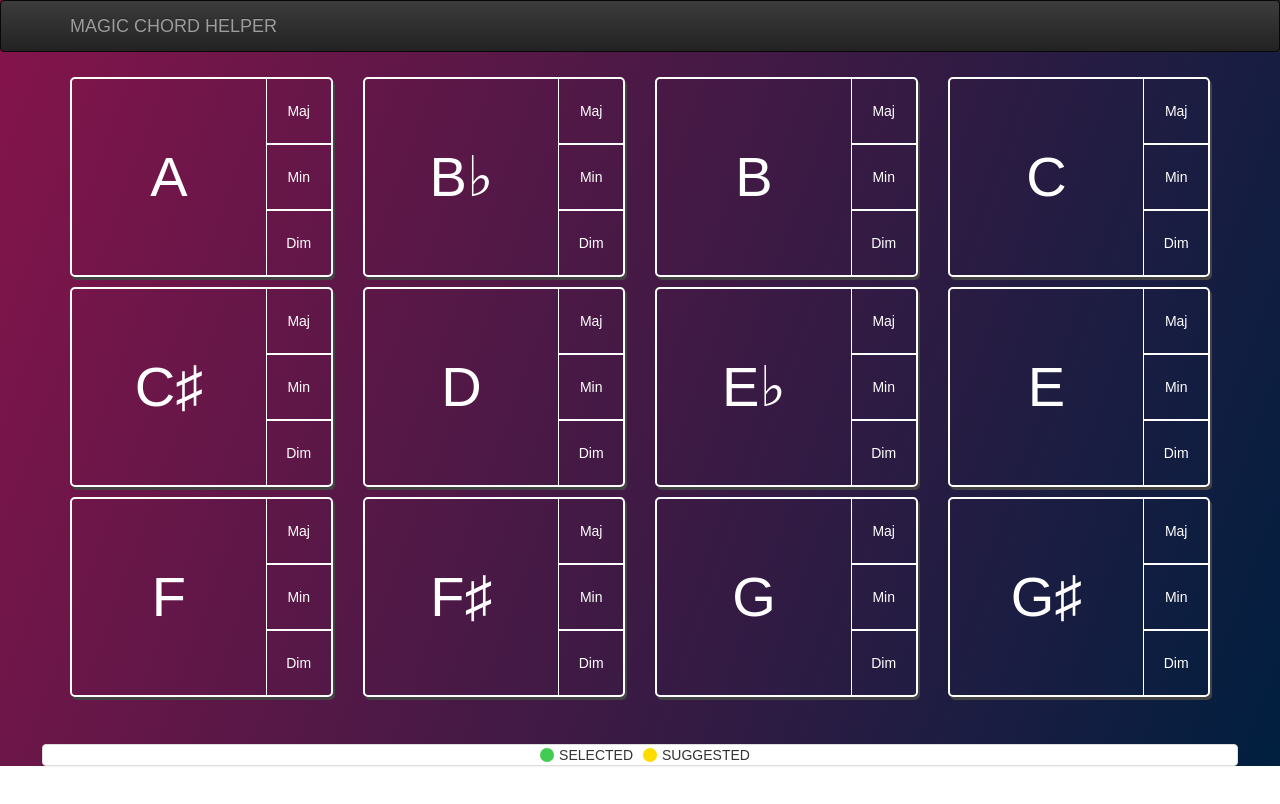
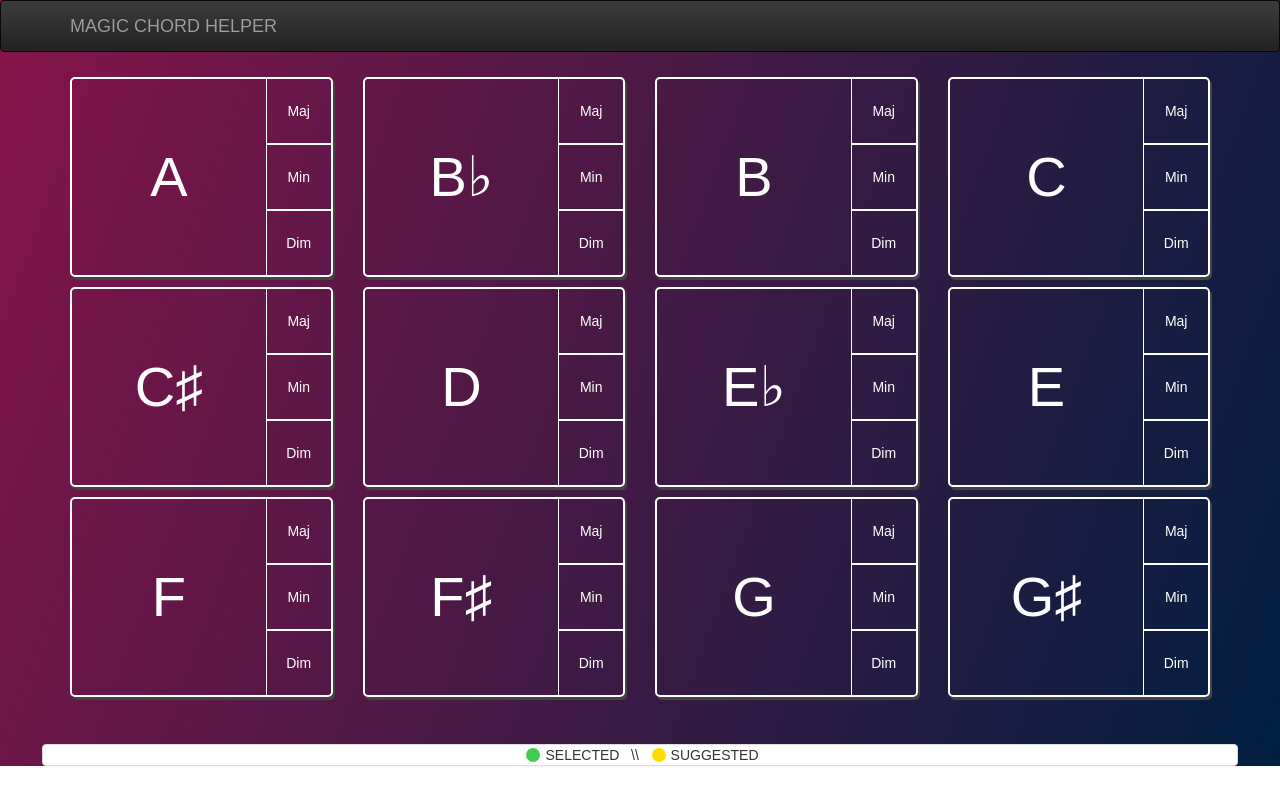
Before and after one commit to jacksonConrad/magic-chord-helper, a React (Create React App) app: page / in a window 1280 px wide. Shown: the top 804 px of the page. Built offline with nearby package versions, Linux system fonts and the light colour scheme.

Commit message:
can't stop fiddlin

```diff
--- a/src/App.css
+++ b/src/App.css
@@ -110,7 +110,7 @@
     width: 1em;
     border-radius: 50%;
     display: inline-block;
-    margin: 0 5px -2px 10px; }
+    margin: 0 5px -2px 5px; }
     .footer .swatch.green {
       background-color: #42CC52; }
     .footer .swatch.yellow {
--- a/src/App.scss
+++ b/src/App.scss
@@ -149,7 +149,7 @@ $white: #FFFFFF;
     width: 1em;
     border-radius: 50%;
     display: inline-block;
-    margin: 0 5px -2px 10px;
+    margin: 0 5px -2px 5px;
     &.green {
       background-color: $green;
     }
--- a/src/Containers/Footer.js
+++ b/src/Containers/Footer.js
@@ -20,6 +20,7 @@ class Footer extends Component {
       <Panel className='footer' footer={footer}>
         <div className='color-swatches-wrap'>
           <div class="green swatch"></div>SELECTED
+          &nbsp;&nbsp;\\&nbsp;&nbsp;
           <div class="yellow swatch"></div>SUGGESTED
         </div>
       </Panel>
```
